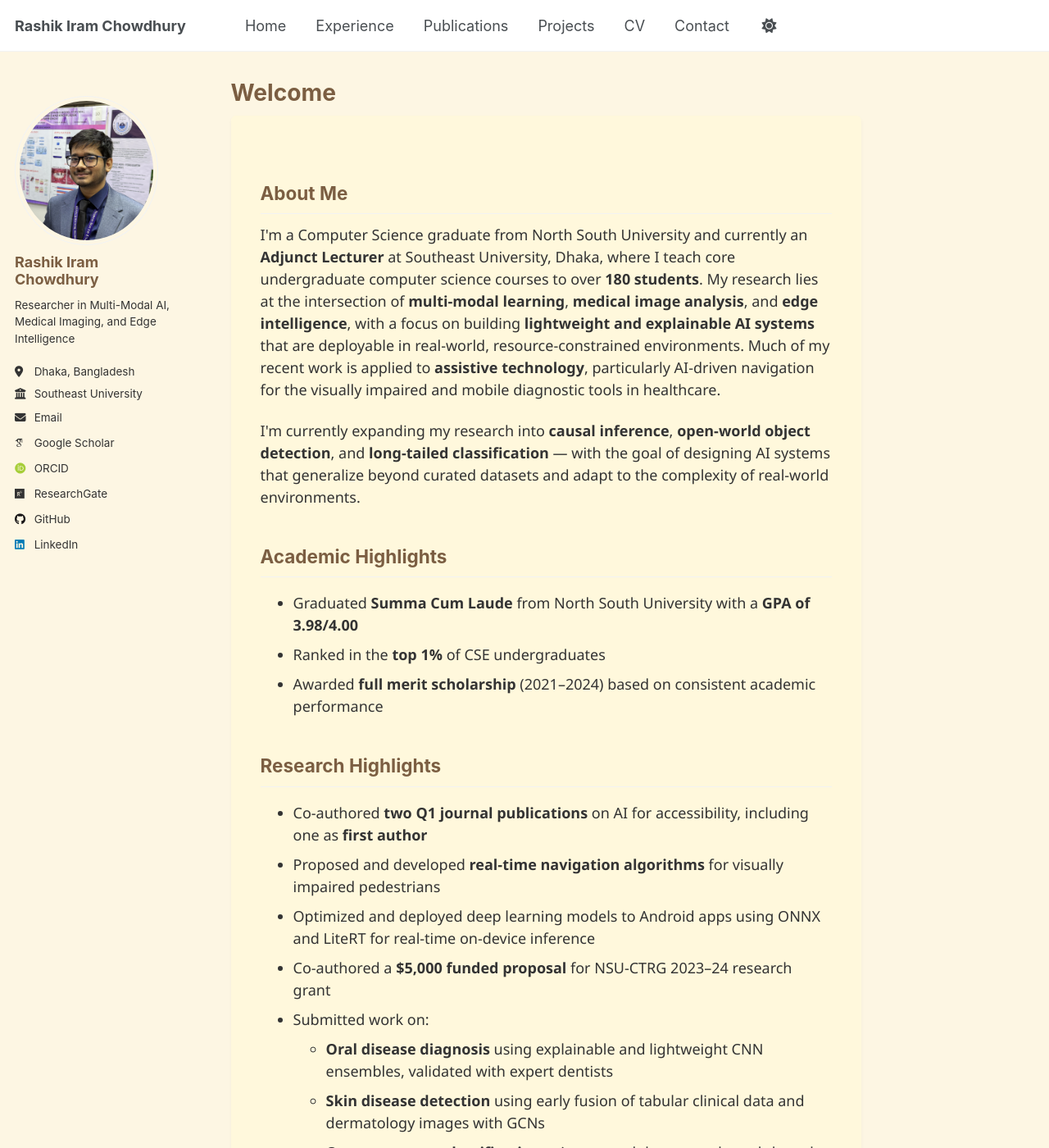
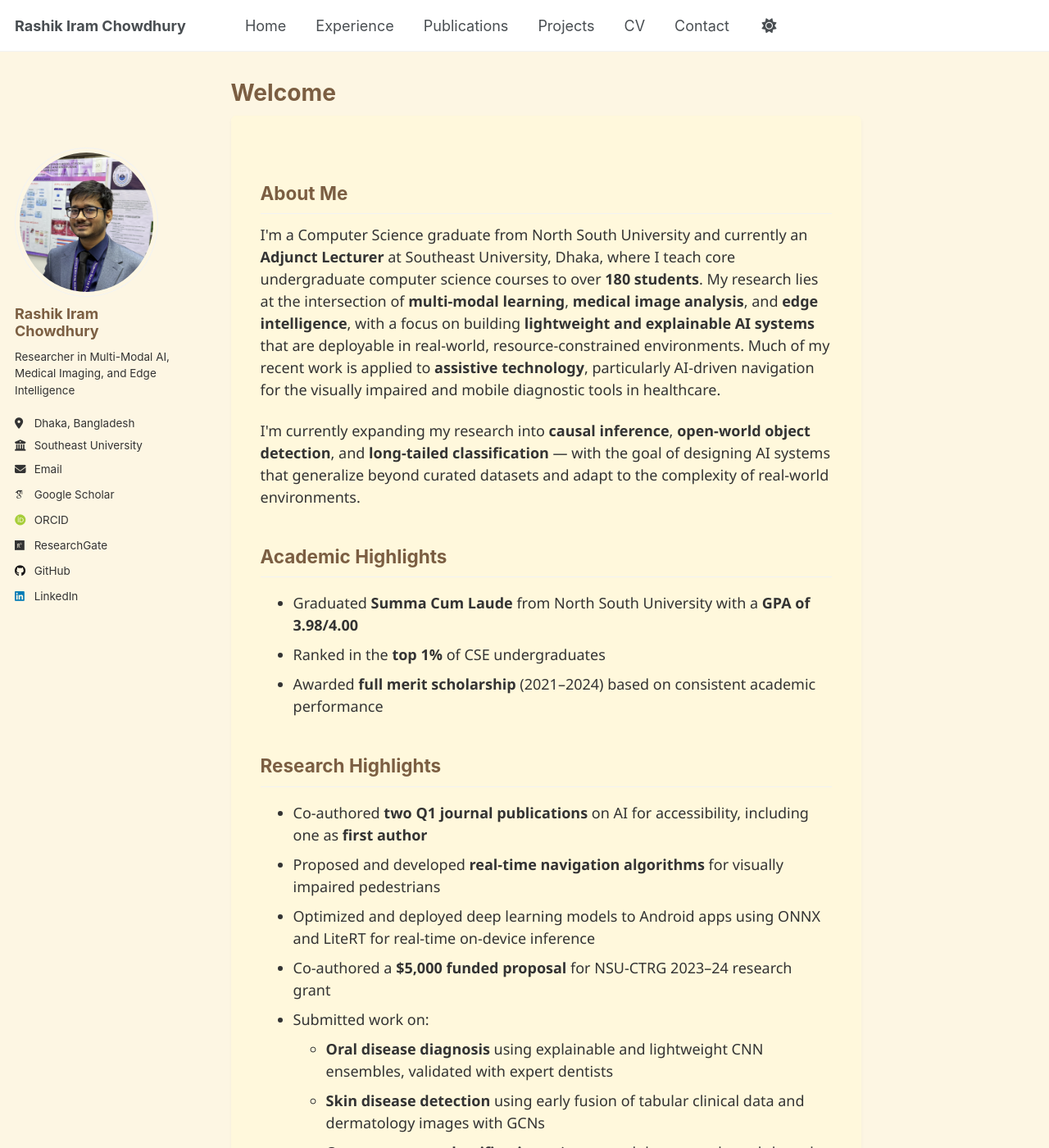
Before and after one commit to RashikIram/rashikiram.github.io, a Jekyll site: the page built from index.md, in a window 1280 px wide and 1400 px high. Shown: the whole window at 82% size. Built offline with Jekyll 4.4.1, drawn with Linux system fonts in a browser that asks for light colours; some web fonts are replaced.

Commit message:
Update _sidebar.scss

```diff
--- a/_sass/layout/_sidebar.scss
+++ b/_sass/layout/_sidebar.scss
@@ -17,12 +17,18 @@
     margin-top: 1em;
   }
 
-  @media screen and (min-width: $sidebar-screen-min-width) {
-    height: 100vh;
-    overflow-y: auto;               // Add scrollbar if the sidebar is too long
-    position: fixed;
+  // @media screen and (min-width: $sidebar-screen-min-width) {
+  //   height: 100vh;
+  //   overflow-y: auto;               // Add scrollbar if the sidebar is too long
+  //   position: fixed;
+  //   padding-top: $masthead-height;
+  // }
+
+ @media screen and (min-width: $sidebar-screen-min-width) {
+    overflow-y: auto;
     padding-top: $masthead-height;
   }
+
 
   @include breakpoint($large) {
     @include span(2 of 12);
```
